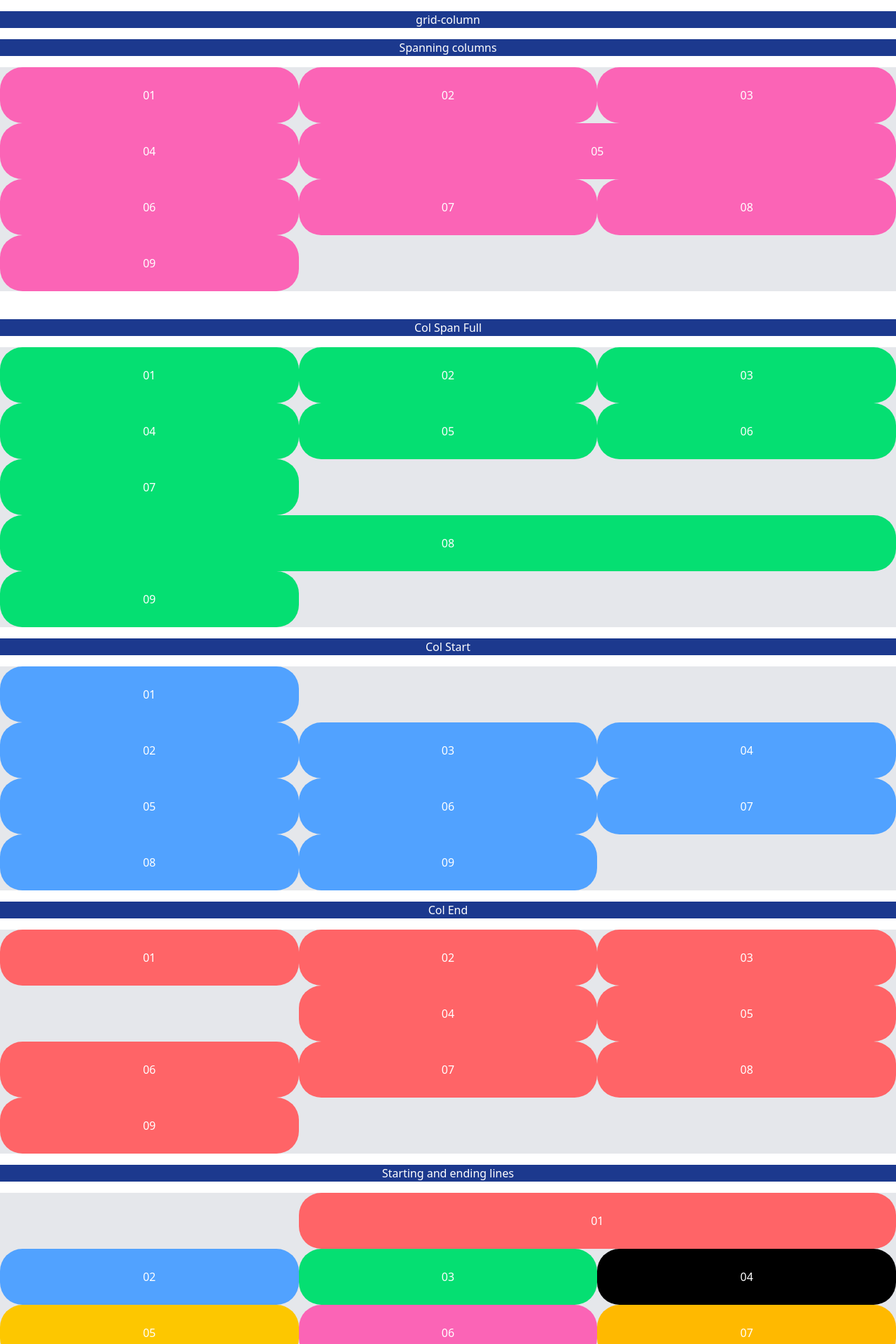
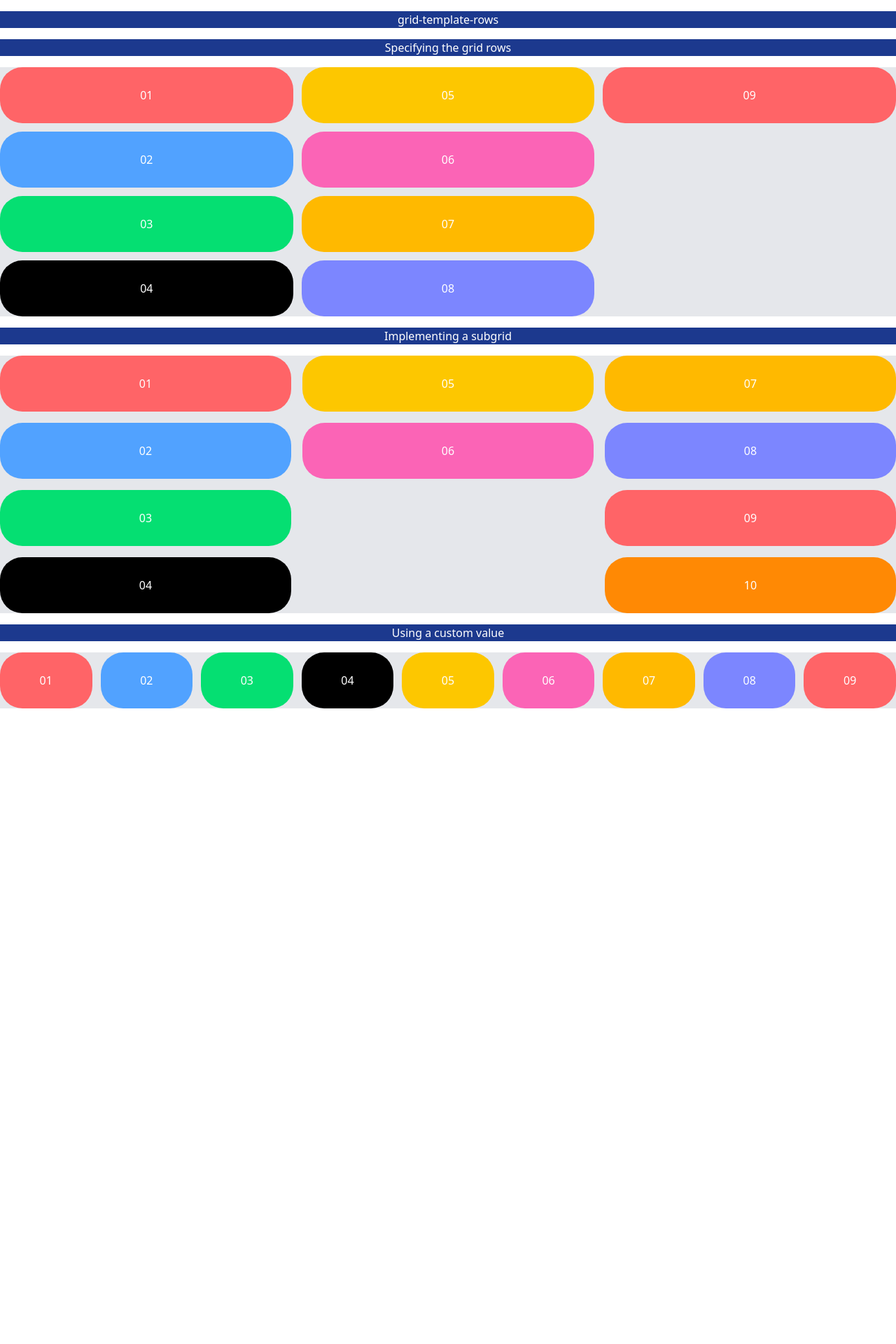
Before and after one commit to AmirTaki/tailwind-toturial-react-vite, a React (Vite) app: page / in a window 1280 px wide. Shown: the top 1920 px of the page at 70% size. After the commit the page ends 1028 px from the top, so only its background shows below. Built offline with nearby package versions, Linux system fonts and the light colour scheme.

Commit message:
grid-template-rows

```diff
--- a/src/App.jsx
+++ b/src/App.jsx
@@ -4,102 +4,54 @@ function App() {
   return (
 
     <>
-      <h1 className='bg-blue-900  text-white my-4 text-center'>grid-column</h1>
-      <h1 className='bg-blue-900  text-white my-4 text-center'>Spanning columns</h1>
-
-      <div className="bg-gray-200 grid grid-cols-3 grid-rows-3  ">
-        <div className=" h-20  bg-pink-400 rounded-4xl flex items-center justify-center text-white">01</div>
-        <div className="h-20  bg-pink-400 rounded-4xl flex items-center justify-center text-white" >02</div>
-        <div className=" h-20  bg-pink-400 rounded-4xl flex items-center justify-center text-white">03</div>
-        <div className=" h-20  bg-pink-400 rounded-4xl flex items-center justify-center text-white">04</div>
-        <div className="col-span-2 h-20  bg-pink-400 rounded-4xl flex items-center justify-center text-white">05</div>
-        <div className=" h-20  bg-pink-400 rounded-4xl flex items-center justify-center text-white">06</div>
-        <div className=" h-20  bg-pink-400 rounded-4xl flex items-center justify-center text-white">07</div>
-        <div className=" h-20  bg-pink-400 rounded-4xl flex items-center justify-center text-white">08</div>
-        <div className=" h-20  bg-pink-400 rounded-4xl flex items-center justify-center text-white">09</div>
-      </div>
-
-      <br />
-      <h1 className='bg-blue-900  text-white my-4 text-center'>Col Span Full</h1>
-
-      <div className="bg-gray-200 grid grid-cols-3 grid-rows-3  ">
-        <div className=" h-20  bg-green-400 rounded-4xl flex items-center justify-center text-white">01</div>
-        <div className=" h-20  bg-green-400 rounded-4xl flex items-center justify-center text-white" >02</div>
-        <div className=" h-20  bg-green-400 rounded-4xl flex items-center justify-center text-white">03</div>
-        <div className=" h-20  bg-green-400 rounded-4xl flex items-center justify-center text-white">04</div>
-        <div className=" h-20  bg-green-400 rounded-4xl flex items-center justify-center text-white">05</div>
-        <div className=" h-20  bg-green-400 rounded-4xl flex items-center justify-center text-white">06</div>
-        <div className=" h-20  bg-green-400 rounded-4xl flex items-center justify-center text-white">07</div>
-        <div className="col-span-full h-20  bg-green-400 rounded-4xl flex items-center justify-center text-white">08</div>
-        <div className=" h-20  bg-green-400 rounded-4xl flex items-center justify-center text-white">09</div>
-      </div>
+      <h1 className='bg-blue-900  text-white my-4 text-center'>grid-template-rows</h1>
+      <h1 className='bg-blue-900  text-white my-4 text-center'>Specifying the grid rows</h1>
 
 
-      <h1 className='bg-blue-900  text-white my-4 text-center'>Col Start </h1>
-      <div className="bg-gray-200 grid grid-cols-3 grid-rows-3  ">
-        <div className=" h-20  bg-blue-400 rounded-4xl flex items-center justify-center text-white">01</div>
-        <div className="col-start-1 h-20  bg-blue-400 rounded-4xl flex items-center justify-center text-white" >02</div>
-        <div className=" h-20  bg-blue-400 rounded-4xl flex items-center justify-center text-white">03</div>
-        <div className=" h-20  bg-blue-400 rounded-4xl flex items-center justify-center text-white">04</div>
-        <div className=" h-20  bg-blue-400 rounded-4xl flex items-center justify-center text-white">05</div>
-        <div className=" h-20  bg-blue-400 rounded-4xl flex items-center justify-center text-white">06</div>
-        <div className=" h-20  bg-blue-400 rounded-4xl flex items-center justify-center text-white">07</div>
-        <div className=" h-20  bg-blue-400 rounded-4xl flex items-center justify-center text-white">08</div>
-        <div className=" h-20  bg-blue-400 rounded-4xl flex items-center justify-center text-white">09</div>
-      </div>
-
-      <h1 className='bg-blue-900  text-white my-4 text-center'>Col End</h1>
-      <div className="bg-gray-200 grid grid-cols-3 grid-rows-3  ">
+      <div className="bg-gray-200 grid grid-flow-col  grid-rows-4 gap-3  ">
         <div className=" h-20  bg-red-400 rounded-4xl flex items-center justify-center text-white">01</div>
-        <div className=" h-20  bg-red-400 rounded-4xl flex items-center justify-center text-white" >02</div>
-        <div className=" h-20  bg-red-400 rounded-4xl flex items-center justify-center text-white">03</div>
-        <div className="col-end-3 h-20  bg-red-400 rounded-4xl flex items-center justify-center text-white">04</div>
-        <div className=" h-20  bg-red-400 rounded-4xl flex items-center justify-center text-white">05</div>
-        <div className=" h-20  bg-red-400 rounded-4xl flex items-center justify-center text-white">06</div>
-        <div className=" h-20  bg-red-400 rounded-4xl flex items-center justify-center text-white">07</div>
-        <div className=" h-20  bg-red-400 rounded-4xl flex items-center justify-center text-white">08</div>
-        <div className=" h-20  bg-red-400 rounded-4xl flex items-center justify-center text-white">09</div>
-      </div>
-
-
-      <h1 className='bg-blue-900  text-white my-4 text-center'>Starting and ending lines</h1>
-      <div className="bg-gray-200 grid grid-cols-3 grid-rows-3  ">
-        <div className="col-start-2 col-end-4 h-20  bg-red-400 rounded-4xl flex items-center justify-center text-white">01</div>
         <div className=" h-20  bg-blue-400 rounded-4xl flex items-center justify-center text-white" >02</div>
         <div className=" h-20  bg-green-400 rounded-4xl flex items-center justify-center text-white">03</div>
         <div className=" h-20  bg-black rounded-4xl flex items-center justify-center text-white">04</div>
         <div className=" h-20  bg-yellow-400 rounded-4xl flex items-center justify-center text-white">05</div>
         <div className=" h-20  bg-pink-400 rounded-4xl flex items-center justify-center text-white">06</div>
         <div className=" h-20  bg-amber-400 rounded-4xl flex items-center justify-center text-white">07</div>
-        <div className="col-start-1 col-end-4 h-20  bg-indigo-400 rounded-4xl flex items-center justify-center text-white">08</div>
+        <div className=" h-20  bg-indigo-400 rounded-4xl flex items-center justify-center text-white">08</div>
         <div className=" h-20  bg-red-400 rounded-4xl flex items-center justify-center text-white">09</div>
       </div>
 
-      <h1 className='bg-blue-900  text-white my-4 text-center'>Using a custom value</h1>
-      <div className="bg-gray-200 grid grid-cols-3 grid-rows-3  ">
+
+      <h1 className='bg-blue-900  text-white my-4 text-center'>Implementing a subgrid</h1>
+
+      <div className="bg-gray-200 grid grid-flow-col  grid-rows-4 gap-4  ">
         <div className=" h-20  bg-red-400 rounded-4xl flex items-center justify-center text-white">01</div>
         <div className=" h-20  bg-blue-400 rounded-4xl flex items-center justify-center text-white" >02</div>
         <div className=" h-20  bg-green-400 rounded-4xl flex items-center justify-center text-white">03</div>
         <div className=" h-20  bg-black rounded-4xl flex items-center justify-center text-white">04</div>
         <div className=" h-20  bg-yellow-400 rounded-4xl flex items-center justify-center text-white">05</div>
-        <div className=" h-20 col-[2_/_span_3] bg-pink-400 rounded-4xl flex items-center justify-center text-white">06</div>
+        <div className="row-span-3 grid grid-rows-subgrid gap-3 ">
+            <div className=" h-20  bg-pink-400 rounded-4xl flex items-center justify-center text-white">06</div>
+        </div>
+        <div className=" h-20  bg-amber-400 rounded-4xl flex items-center justify-center text-white">07</div>
+        <div className=" h-20  bg-indigo-400 rounded-4xl flex items-center justify-center text-white">08</div>
+        <div className=" h-20  bg-red-400 rounded-4xl flex items-center justify-center text-white">09</div>
+        <div className=" h-20  bg-orange-400 rounded-4xl flex items-center justify-center text-white">10</div>
+      </div>
+
+      <h1 className='bg-blue-900  text-white my-4 text-center'>Using a custom value</h1>
+
+      <div className="bg-gray-200 grid grid-flow-col grid-rows-[200px_minmax(900pxp, 1fr)_100px] gap-3  ">
+        <div className=" h-20  bg-red-400 rounded-4xl flex items-center justify-center text-white">01</div>
+        <div className=" h-20  bg-blue-400 rounded-4xl flex items-center justify-center text-white" >02</div>
+        <div className=" h-20  bg-green-400 rounded-4xl flex items-center justify-center text-white">03</div>
+        <div className=" h-20  bg-black rounded-4xl flex items-center justify-center text-white">04</div>
+        <div className=" h-20  bg-yellow-400 rounded-4xl flex items-center justify-center text-white">05</div>
+        <div className=" h-20  bg-pink-400 rounded-4xl flex items-center justify-center text-white">06</div>
         <div className=" h-20  bg-amber-400 rounded-4xl flex items-center justify-center text-white">07</div>
         <div className=" h-20  bg-indigo-400 rounded-4xl flex items-center justify-center text-white">08</div>
         <div className=" h-20  bg-red-400 rounded-4xl flex items-center justify-center text-white">09</div>
       </div>
 
-      <hr /> <br /><br />
-      <div className="bg-gray-200 grid grid-cols-3 grid-rows-3  ">
-        <div className=" h-20  bg-red-400 rounded-4xl flex items-center justify-center text-white">01</div>
-        <div className=" h-20  bg-blue-400 rounded-4xl flex items-center justify-center text-white" >02</div>
-        <div className=" h-20  bg-green-400 rounded-4xl flex items-center justify-center text-white">03</div>
-        <div className=" h-20  bg-black rounded-4xl flex items-center justify-center text-white">04</div>
-        <div className=" h-20  col-(--my-columns)  bg-yellow-400 rounded-4xl flex items-center justify-center text-white">05</div>
-        <div className=" h-20  bg-pink-400 rounded-4xl flex items-center justify-center text-white">06</div>
-        <div className=" h-20  bg-amber-400 rounded-4xl flex items-center justify-center text-white">07</div>
-        <div className=" h-20  bg-indigo-400 rounded-4xl flex items-center justify-center text-white">08</div>
-        <div className=" h-20  bg-red-400 rounded-4xl flex items-center justify-center text-white">09</div>
-      </div>
 
 
       <h1 className='bg-blue-900  text-white my-4 text-center'></h1>
```
